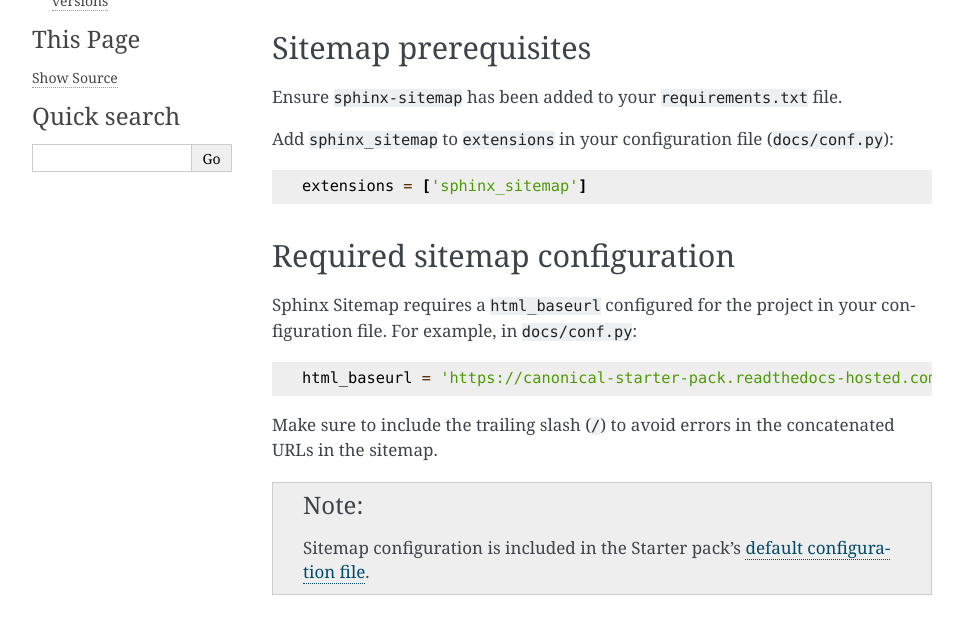
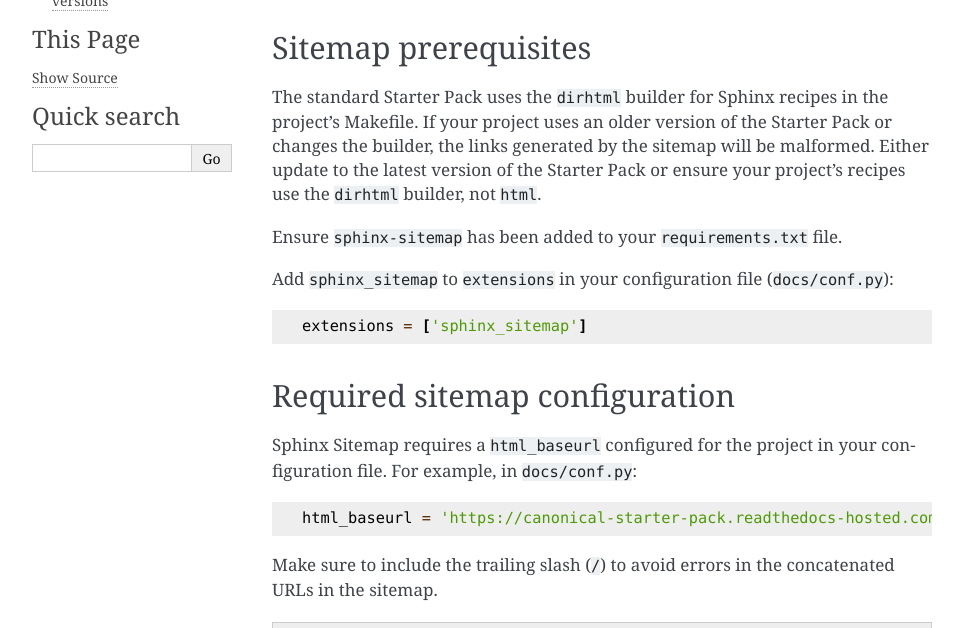
Before and after one commit to canonical/sphinx-docs-starter-pack, a Sphinx documentation site: the page built from docs/how-to/set-up-sitemaps.rst, in a window 1280 px wide and 900 px high, cut to the strip 272-900 px from the top of the window. Shown: the whole strip, without its empty margins (148-1111 px from the left). Built offline with Sphinx 7.4.7, drawn with Linux system fonts in a browser that asks for light colours; pages that are not in the unit, such as notebooks, are missing from menus.

Commit message:
docs: add guidance about `dirhtml` for sitemaps (#399)
Add guidance that instructs the developer to switch to the `dirhtml`
builder if necessary.

Certain old projects might still be using the `html` builder, which
causes sitemap links to be malformed.

```diff
--- a/docs/how-to/set-up-sitemaps.rst
+++ b/docs/how-to/set-up-sitemaps.rst
@@ -16,6 +16,12 @@ extension.
 
 Sitemap prerequisites
 ---------------------
+
+The standard Starter Pack uses the ``dirhtml`` builder for Sphinx recipes in the
+project's Makefile. If your project uses an older version of the Starter Pack or
+changes the builder, the links generated by the sitemap will be malformed. Either
+update to the latest version of the Starter Pack or ensure your project's recipes
+use the ``dirhtml`` builder, not ``html``.
 
 Ensure ``sphinx-sitemap`` has been added to your ``requirements.txt`` file.
 
```
